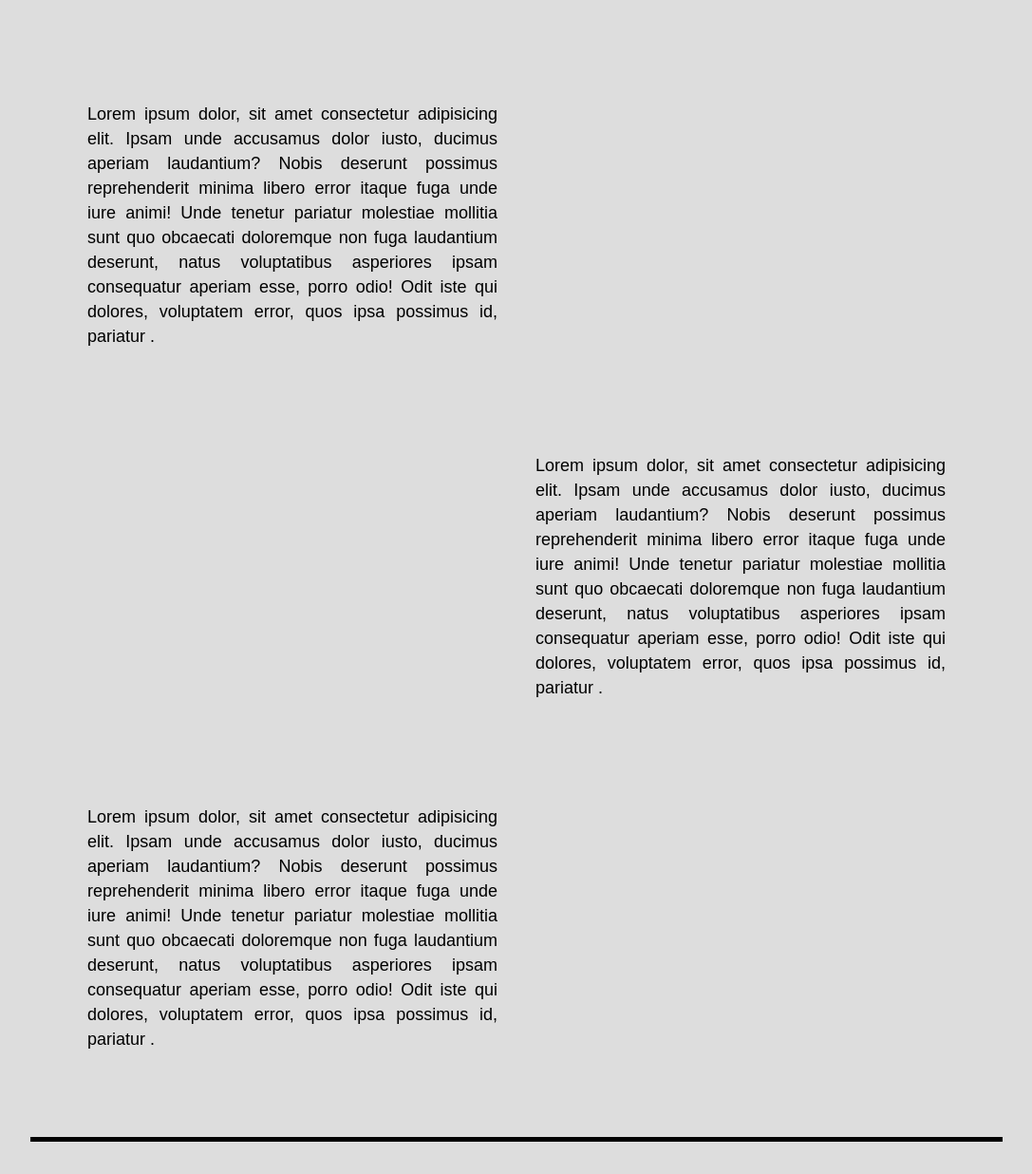
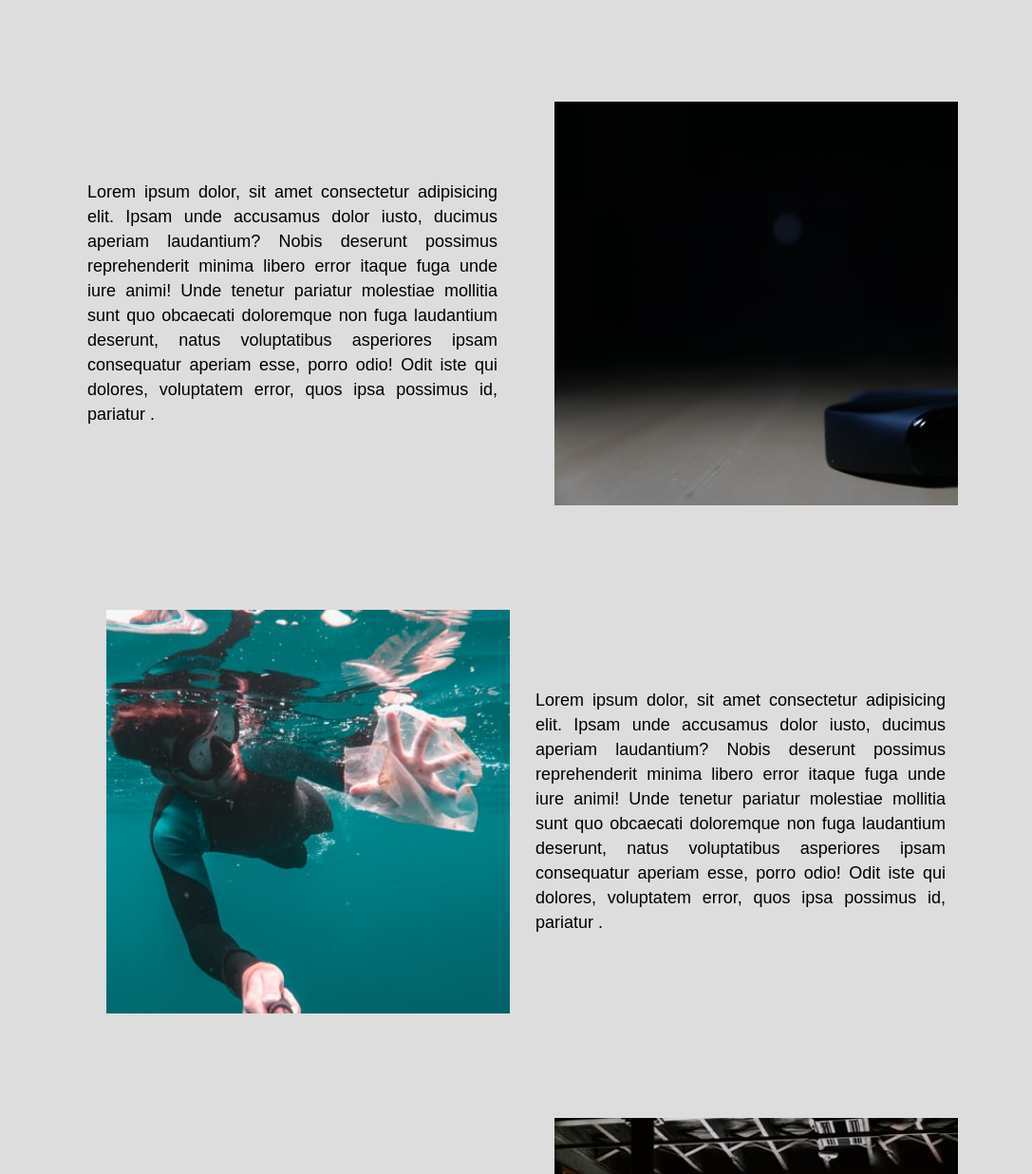
Before and after one commit to ghazthiskc19/ghazthiskc19.github.io, a plain HTML site: page dark mode.html in a window 1280 px wide. Shown: the part 613-1849 px from the top of the page at 95% size, without its empty margins (96-1183 px from the left). Drawn offline with Linux system fonts and the light colour scheme.

Commit message:
menambahkan gambar di file

```diff
--- a/dark mode.html
+++ b/dark mode.html
@@ -43,7 +43,7 @@
     </header>
     <main>
         <section class="sec-1">
-            <img src="../Web Programming UNPAS/CSS GRID/img/1.jpeg" alt="">
+            <img src="1.jpeg" alt="">
             <p class="section-p">Lorem ipsum dolor, sit amet consectetur adipisicing elit. Ipsam unde accusamus dolor iusto, ducimus aperiam
                  laudantium? Nobis deserunt possimus reprehenderit minima libero error itaque fuga unde iure animi! Unde tenetur
                  pariatur molestiae mollitia sunt quo obcaecati doloremque non fuga laudantium deserunt, natus voluptatibus asperiores
@@ -51,7 +51,7 @@
                   .</p>
         </section>
         <section class="sec-2">
-            <img src="../Web Programming UNPAS/CSS GRID/img/5.jpg" alt="">
+            <img src="5.jpg" alt="">
             <p class="section-p">Lorem ipsum dolor, sit amet consectetur adipisicing elit. Ipsam unde accusamus dolor iusto, ducimus aperiam
                  laudantium? Nobis deserunt possimus reprehenderit minima libero error itaque fuga unde iure animi! Unde tenetur
                  pariatur molestiae mollitia sunt quo obcaecati doloremque non fuga laudantium deserunt, natus voluptatibus asperiores
@@ -59,7 +59,7 @@
                   .</p>
         </section>
         <section class="sec-3">
-            <img src="../Web Programming UNPAS/CSS GRID/img/8.jpg" alt="">
+            <img src="8.jpg" alt="">
             <p class="section-p">Lorem ipsum dolor, sit amet consectetur adipisicing elit. Ipsam unde accusamus dolor iusto, ducimus aperiam
                  laudantium? Nobis deserunt possimus reprehenderit minima libero error itaque fuga unde iure animi! Unde tenetur
                  pariatur molestiae mollitia sunt quo obcaecati doloremque non fuga laudantium deserunt, natus voluptatibus asperiores
```
Also changed, not shown: 1.jpeg (added), 5.jpg (added), 8.jpg (added).
